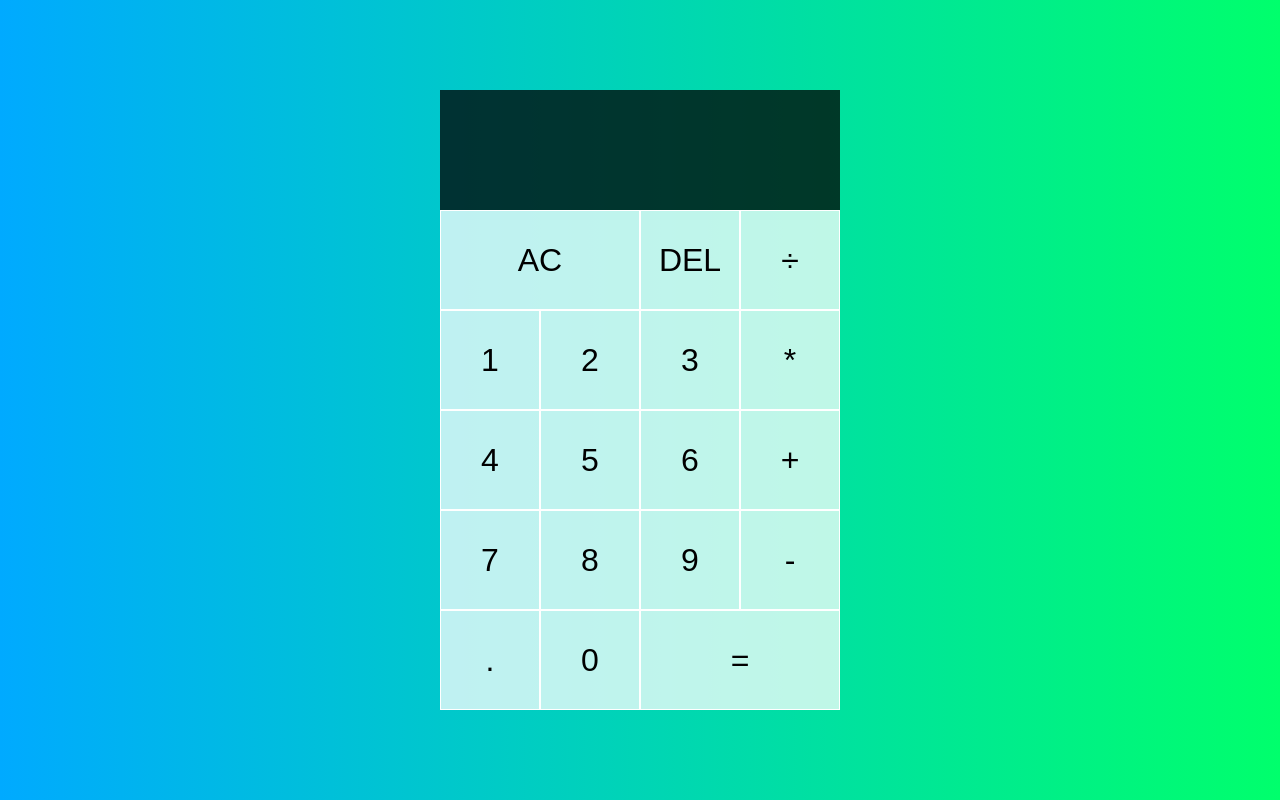
After one commit to Osi135/oscar-student, a Django app: page /calculator/ in a window 1280 px wide. The commit adds this page. Run offline with Django 4.2, Linux system fonts and the light colour scheme.

Commit message:
Calculatur page with javascript added.

```diff
--- /dev/null
+++ b/main/static/main/css/calculator.css
@@ -0,0 +1,58 @@
+*, *::before, *::after {
+    box-sizing: border-box;
+    font-family: Gotham Rounded, sans-serif;
+    font-weight: normal;
+}
+
+ body {
+    padding: 0;
+    margin: 0;
+    background: linear-gradient(to right, #00AAFF, #00FF6C);
+ }
+
+ .calculator-grid {
+    display: grid;
+    justify-content: center;
+    align-content: center;
+    min-height: 100vh;
+    grid-template-columns: repeat(4, 100px);
+    grid-template-rows: minmax(120px, auto) repeat(5, 100px);
+ }
+
+.calculator-grid > button {
+    cursor: pointer;
+    font-size: 2rem;
+    border: 1px solid white;
+    outline: none;
+    background-color: rgba(255, 255, 255, .75);
+}
+
+.calculator-grid > button:hover {
+    background-color: rgba(255, 255, 255, .9);
+}
+
+.span-two {
+    grid-column: span 2;
+}
+
+.output {
+    grid-column: 1 / -1;
+    background-color: rgba(0, 0, 0, .75);
+    display: flex;
+    align-items: flex-end;
+    justify-content: space-around;
+    flex-direction: column;
+    padding: 10px;
+    word-wrap: break-word;
+    word-break: break-all;
+}
+
+.output .previous-operand {
+    color: rgba(255, 255, 255, .75);
+    font-size: 1.5rem;
+}
+
+.output .current-operand {
+    color: white;
+    font-size: 2.5rem;
+}
--- /dev/null
+++ b/main/static/main/js/calculator.js
@@ -0,0 +1,126 @@
+class Calculator {
+    constructor(previousOperandTextElement, currentOperandTextElement) {
+      this.previousOperandTextElement = previousOperandTextElement
+      this.currentOperandTextElement = currentOperandTextElement
+      this.clear()
+    }
+
+    clear() {
+      this.currentOperand = ''
+      this.previousOperand = ''
+      this.operation = undefined
+    }
+
+    delete() {
+      this.currentOperand = this.currentOperand.toString().slice(0, -1)
+    }
+
+    appendNumber(number) {
+      if (number === '.' && this.currentOperand.includes('.')) return
+      this.currentOperand = this.currentOperand.toString() + number.toString()
+    }
+
+    chooseOperation(operation) {
+      if (this.currentOperand === '') return
+      if (this.previousOperand !== '') {
+        this.compute()
+      }
+      this.operation = operation
+      this.previousOperand = this.currentOperand
+      this.currentOperand = ''
+    }
+
+    compute() {
+      let computation
+      const prev = parseFloat(this.previousOperand)
+      const current = parseFloat(this.currentOperand)
+      if (isNaN(prev) || isNaN(current)) return
+      switch (this.operation) {
+        case '+':
+          computation = prev + current
+          break
+        case '-':
+          computation = prev - current
+          break
+        case '*':
+          computation = prev * current
+          break
+        case '÷':
+          computation = prev / current
+          break
+        default:
+          return
+      }
+      this.currentOperand = computation
+      this.operation = undefined
+      this.previousOperand = ''
+    }
+
+    getDisplayNumber(number) {
+      const stringNumber = number.toString()
+      const integerDigits = parseFloat(stringNumber.split('.')[0])
+      const decimalDigits = stringNumber.split('.')[1]
+      let integerDisplay
+      if (isNaN(integerDigits)) {
+        integerDisplay = ''
+      } else {
+        integerDisplay = integerDigits.toLocaleString('en', { maximumFractionDigits: 0 })
+      }
+      if (decimalDigits != null) {
+        return `${integerDisplay}.${decimalDigits}`
+      } else {
+        return integerDisplay
+      }
+    }
+
+    updateDisplay() {
+      this.currentOperandTextElement.innerText =
+        this.getDisplayNumber(this.currentOperand)
+      if (this.operation != null) {
+        this.previousOperandTextElement.innerText =
+          `${this.getDisplayNumber(this.previousOperand)} ${this.operation}`
+      } else {
+        this.previousOperandTextElement.innerText = ''
+      }
+    }
+  }
+
+
+  const numberButtons = document.querySelectorAll('[data-number]')
+  const operationButtons = document.querySelectorAll('[data-operation]')
+  const equalsButton = document.querySelector('[data-equals]')
+  const deleteButton = document.querySelector('[data-delete]')
+  const allClearButton = document.querySelector('[data-all-clear]')
+  const previousOperandTextElement = document.querySelector('[data-previous-operand]')
+  const currentOperandTextElement = document.querySelector('[data-current-operand]')
+
+  const calculator = new Calculator(previousOperandTextElement, currentOperandTextElement)
+
+  numberButtons.forEach(button => {
+    button.addEventListener('click', () => {
+      calculator.appendNumber(button.innerText)
+      calculator.updateDisplay()
+    })
+  })
+
+  operationButtons.forEach(button => {
+    button.addEventListener('click', () => {
+      calculator.chooseOperation(button.innerText)
+      calculator.updateDisplay()
+    })
+  })
+
+  equalsButton.addEventListener('click', button => {
+    calculator.compute()
+    calculator.updateDisplay()
+  })
+
+  allClearButton.addEventListener('click', button => {
+    calculator.clear()
+    calculator.updateDisplay()
+  })
+
+  deleteButton.addEventListener('click', button => {
+    calculator.delete()
+    calculator.updateDisplay()
+  })
--- a/main/templates/main/base.html
+++ b/main/templates/main/base.html
@@ -14,6 +14,7 @@
         <ul>
             <li><a href="/">Home</a></li>
             <li><a href="/test">Test</a></li>
+            <li><a href="/calculator">Calculator</a></li>
         </ul>
     </nav>
 
--- /dev/null
+++ b/main/templates/main/calculator.html
@@ -0,0 +1,38 @@
+{% load static %}
+<!DOCTYPE html>
+<html lang="en">
+<head>
+    <meta charset="UTF-8">
+    <meta http-equiv="X-UA-Compatible" content="IE=edge">
+    <meta name="viewport" content="width=device-width, initial-scale=1.0">
+    <title>Calculator</title>
+    <link href="{% static 'main/css/calculator.css' %}" rel="stylesheet">
+    <script src="{% static 'main/js/calculator.js' %}" defer></script>
+</head>
+<body>
+    <div class="calculator-grid">
+        <div class="output">
+            <div data-previous-operand class="previous-operand"></div>
+            <div data-current-operand class="current-operand"></div>
+        </div>
+        <button data-all-clear class="span-two">AC</button>
+        <button data-delete>DEL</button>
+        <button data-operation>÷</button>
+        <button data-number>1</button>
+        <button data-number>2</button>
+        <button data-number>3</button>
+        <button data-operation>*</button>
+        <button data-number>4</button>
+        <button data-number>5</button>
+        <button data-number>6</button>
+        <button data-operation>+</button>
+        <button data-number>7</button>
+        <button data-number>8</button>
+        <button data-number>9</button>
+        <button data-operation>-</button>
+        <button data-number>.</button>
+        <button data-number>0</button>
+        <button data-equals class="span-two">=</button>
+    </div>
+</body>
+</html>
--- a/main/urls.py
+++ b/main/urls.py
@@ -1,7 +1,9 @@
+from unicodedata import name
 from django.urls import path
 from . import views
 
 urlpatterns = [
     path("", views.home, name="home"),
     path("test/", views.test, name="test"),
+    path("calculator/", views.calculator, name="calculator"),
 ]
--- a/main/views.py
+++ b/main/views.py
@@ -6,3 +6,6 @@ def home(response):
 
 def test(response):
     return render(response, "main/test.html", {})
+
+def calculator(response):
+    return render(response, "main/calculator.html", {})
```
Also changed, not shown: main/static/main/css/my_stylesheet.css (+94 -2 lines), main/static/main/js/my_scripts.js (added, +35 -0 lines), main/templates/main/test.html (+33 -2 lines), static/project/img/Sprite.png (added).
